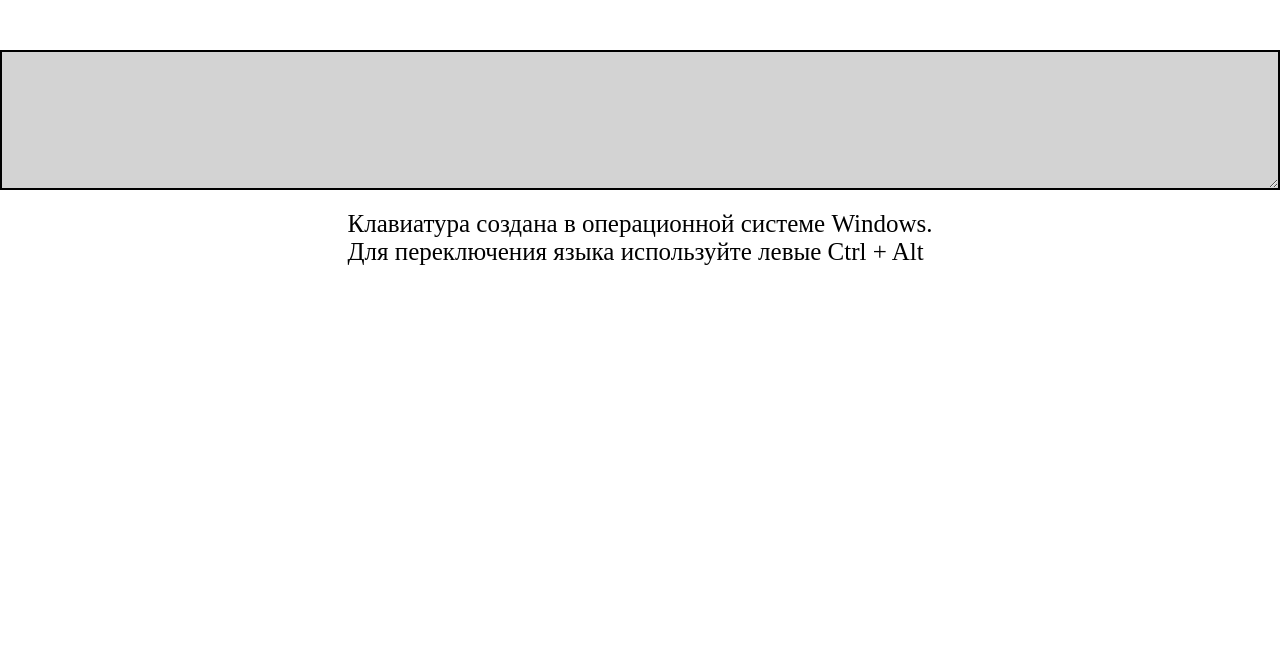
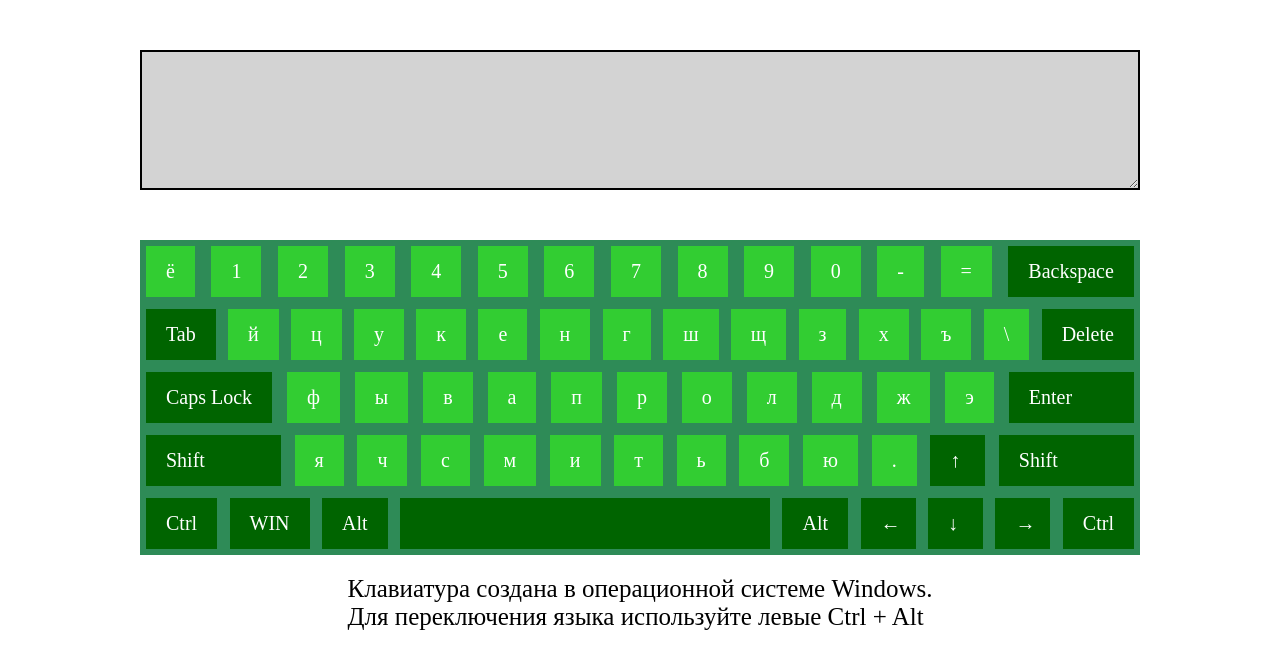
Before and after one commit to Ihnatsy/virtual-keyboard, a plain HTML site: page index.html in a window 1280 px wide. Drawn offline with Linux system fonts and the light colour scheme.

Commit message:
feat: add keyboard

```diff
--- a/script.js
+++ b/script.js
@@ -48,7 +48,6 @@ class Keyboard {
         this.isShift = false
         this.isCapslock = false
 
-        this.buttonValue
     }
 
     createKeyboardElements() {
@@ -59,14 +58,80 @@ class Keyboard {
         this.textArea.classList.add('textarea')
         body.appendChild(this.textArea)
 
-        // this.keyboardArea = document.createElement('ul')
-        // this.keyboardArea.classList.add('keyboard')
-        // body.appendChild(this.keyboardArea)
+        this.keyboardArea = document.createElement('ul')
+        this.keyboardArea.classList.add('keyboard')
+        body.appendChild(this.keyboardArea)
 
         this.information = document.createElement('p')
         this.information.classList.add('information')
         this.information.innerText = 'Клавиатура создана в операционной системе Windows.\nДля переключения языка используйте левые Ctrl + Alt'
         body.appendChild(this.information)
+    }
+
+    drawButtons() {
+        buttonsWhichCodes.forEach((whichCode, index) => {
+            let buttonValue = ''
+            buttonValue = this.setButtonValue(buttonValue, index, this.isEng, this.isShift, this.isCapslock)
+            let buttonClass = 'button-item '
+            if (whichCode === 8) {
+                buttonClass += 'backspace '
+                buttonClass += 'special'
+            }
+            if (whichCode === 9) {
+                buttonClass += 'tab '
+                buttonClass += 'special'
+            }
+            if (whichCode === 46) {
+                buttonClass += 'delete '
+                buttonClass += 'special'
+            }
+            if (whichCode === 20) {
+                buttonClass += 'capslock '
+                buttonClass += 'special'
+            }
+            if (whichCode === 13) {
+                buttonClass += 'enter '
+                buttonClass += 'special'
+            }
+            if (whichCode === 16) {
+                buttonClass += 'shift '
+                buttonClass += 'special'
+            }
+            if (whichCode === 38) {
+                buttonClass += 'arrow '
+                buttonClass += 'special'
+            }
+            if (whichCode === 17) {
+                buttonValue = 'Ctrl'
+                buttonClass += 'control '
+                buttonClass += 'special'
+            }
+            if (whichCode === 91) {
+                buttonClass += 'win '
+                buttonClass += 'special'
+            }
+            if (whichCode === 18) {
+                buttonClass += 'alt '
+                buttonClass += 'special'
+            }
+            if (whichCode === 37) {
+                buttonClass += 'arrow '
+                buttonClass += 'special'
+            }
+            if (whichCode === 40) {
+                buttonClass += 'arrow '
+                buttonClass += 'special'
+            }
+            if (whichCode === 39) {
+                buttonClass += 'arrow '
+                buttonClass += 'special'
+            }
+            if (whichCode === 32) {
+                buttonClass += 'space '
+                buttonClass += 'special'
+            }
+            this.keyboardArea.innerHTML +=`<li class="${buttonClass}">${buttonValue}</li>`
+        })
     }
 
     setButtonValue(buttonValue, index, isEng, isShift, isCapslock) {
@@ -85,12 +150,10 @@ class Keyboard {
         return buttonValue
     }
 
-    drawButtons() {
-
-    }
 }
 
 window.addEventListener('load', () => {
     const keyboard = new Keyboard()
     keyboard.createKeyboardElements()
+    keyboard.drawButtons()
 })
--- a/style.css
+++ b/style.css
@@ -12,9 +12,10 @@
 }
 
 .textarea {
-  width: 1280px;
+  width: 1000px;
   min-height: 140px;
   margin-top: 50px;
+  margin-bottom: 50px;
   background-color: lightgrey;
   border: 2px solid black;
 }
@@ -23,3 +24,41 @@
   margin-top: 20px;
   font-size: 25px;
 }
+
+.keyboard {
+  display: flex;
+  justify-content: space-between;
+  flex-wrap: wrap;
+  background-color: seagreen;
+  width: 1000px;
+}
+
+.button-item {
+  list-style: none;
+  margin: 6px;
+  padding: 14px 20px;
+  background-color: limegreen;
+  font-size: 20px;
+  color: white;
+  font-weight: 400;
+}
+
+.special {
+  background-color: darkgreen;
+}
+
+.enter {
+  width: 125px;
+}
+
+.shift {
+  width: 135px;
+}
+
+.arrow {
+  width: 55px;
+}
+
+.space {
+  width: 370px;
+}
```
